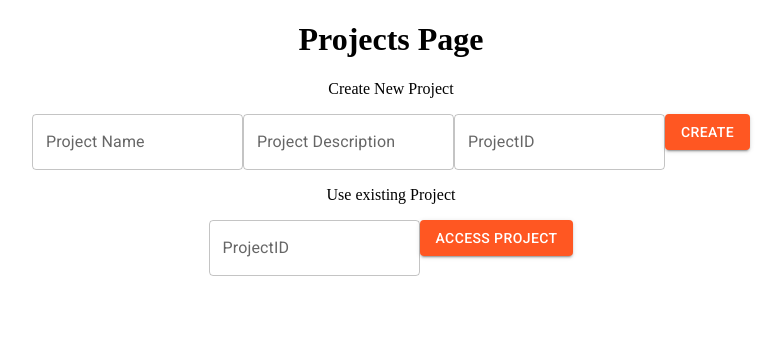
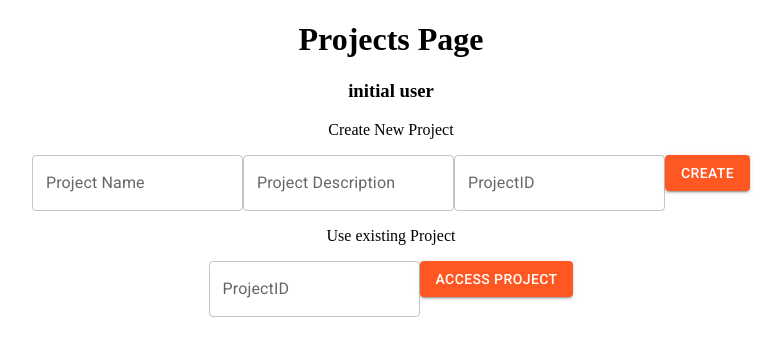
Before and after one commit to LandynMoreno/EE461L, a React (Create React App) app in the folder project/: page /projects in a window 1280 px wide. Shown: the top 356 px of the page, without its empty margins (249-1031 px from the left). Built offline with nearby package versions, Linux system fonts and the light colour scheme.

Commit message:
globalUser

```diff
--- a/project/src/App.js
+++ b/project/src/App.js
@@ -11,7 +11,9 @@ import ResourceManagement from './components/ResourceMagement';
 
 function App() {
 
-  const [globalUser, setGlobalUser] = useState("")
+  const [globalUser, setGlobalUser] = useState("initial user")
+
+
 
   return (
     <div className = "App">
@@ -19,11 +21,11 @@ function App() {
 
         <Router>
           <Routes>
-            <Route path ='/' element={<Signin  setGlobalUser={setGlobalUser} />}/>
-            <Route path ='/newuser' element={<Newuser setGlobalUser={setGlobalUser}/>}/>
-            <Route path ='/projects' element={<Projects/>}/>
-            <Route path = '/dataaccess' element={<DataAccess globalUser = {globalUser}/>}/>
-            <Route path ='/resourceManagement' element={<ResourceManagement/>}/>
+            <Route path ='/' element={<Signin globalUser = {globalUser}  setGlobalUser={setGlobalUser} />}/>
+            <Route path ='/newuser' element={<Newuser globalUser = {globalUser} setGlobalUser={setGlobalUser}/>}/>
+            <Route path ='/projects' element={<Projects setGlobalUser={setGlobalUser} globalUser = {globalUser}/>}/>
+            <Route path = '/dataaccess' element={<DataAccess setGlobalUser={setGlobalUser} globalUser = {globalUser}/>}/>
+            <Route path ='/resourceManagement' element={<ResourceManagement setGlobalUser={setGlobalUser} globalUser = {globalUser}/>}/>
           </Routes>
         </Router>
       </ThemeProvider>
--- a/project/src/components/Newuser.js
+++ b/project/src/components/Newuser.js
@@ -3,7 +3,7 @@ import { Button, TextField } from '@mui/material';
 import { useNavigate } from 'react-router-dom'
 
 
-function Newuser({setGlobalUser}) {
+function Newuser({setGlobalUser, globalUser}) {
     const navigate = useNavigate()
 
     const [usernm, setUser] = useState("")
@@ -60,6 +60,7 @@ function Newuser({setGlobalUser}) {
             else
             {
                 setGlobalUser(usernm)
+                console.log(globalUser)
                 setUser("")
                 setPswd("")
                 setError("")
--- a/project/src/components/Projects.js
+++ b/project/src/components/Projects.js
@@ -2,7 +2,7 @@ import React from 'react';
 import { Button, TextField } from '@mui/material';
 import { useNavigate } from 'react-router-dom'
 
-function Projects() {
+function Projects({globalUser, setGlobalUser}) {
     const navigate = useNavigate()
 
 
@@ -11,6 +11,7 @@ function Projects() {
             <h1>
                 Projects Page
             </h1>
+            <h3> {globalUser}</h3>
             <p>Create New Project</p>
             <TextField id="outlined-basic" label="Project Name" variant="outlined" />
             <TextField id="outlined-basic" label="Project Description" variant="outlined" />
--- a/project/src/components/ResourceMagement.js
+++ b/project/src/components/ResourceMagement.js
@@ -3,12 +3,13 @@ import { Button, TextField } from '@mui/material';
 import { useNavigate } from 'react-router-dom'
 
 
-function ResourceManagement({globalUser}) {
+function ResourceManagement({globalUser, setGlobalUser}) {
     const navigate = useNavigate()
 
     return (
         <div>
             <h1>Resource Management</h1>
+            <h3>{globalUser}</h3>
 
             <div className = 'container' style = {{display : "flex"}}>
                 <h3 id = "HWSet1">HWSet1</h3>
--- a/project/src/components/Signin.js
+++ b/project/src/components/Signin.js
@@ -2,7 +2,7 @@ import React,{useState} from 'react';
 import { Button, TextField } from '@mui/material';
 import { useNavigate } from 'react-router-dom'
 
-function Signin({setGlobalUser}) {
+function Signin({setGlobalUser, globalUser}) {
     const navigate = useNavigate()
     const [errorMsg, setError] = useState("")
     const [usernm, setUser] = useState("")
```
